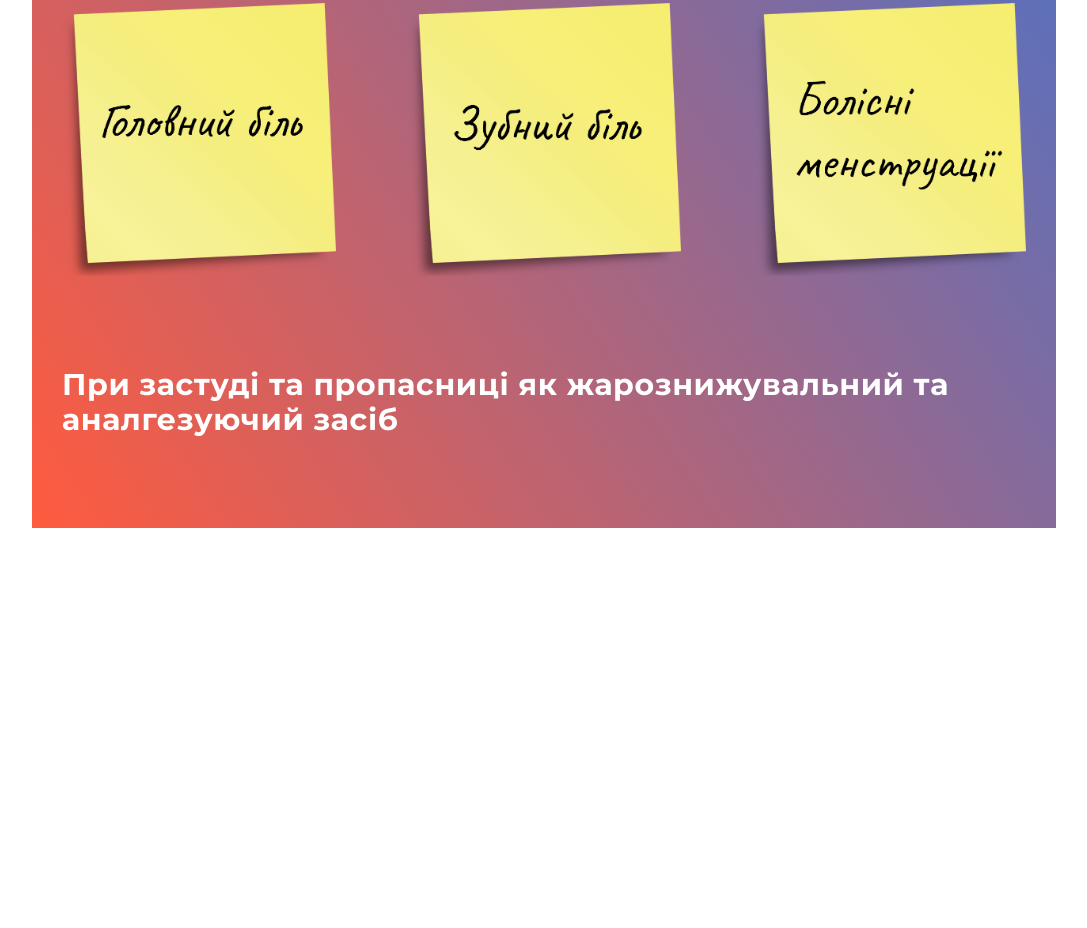
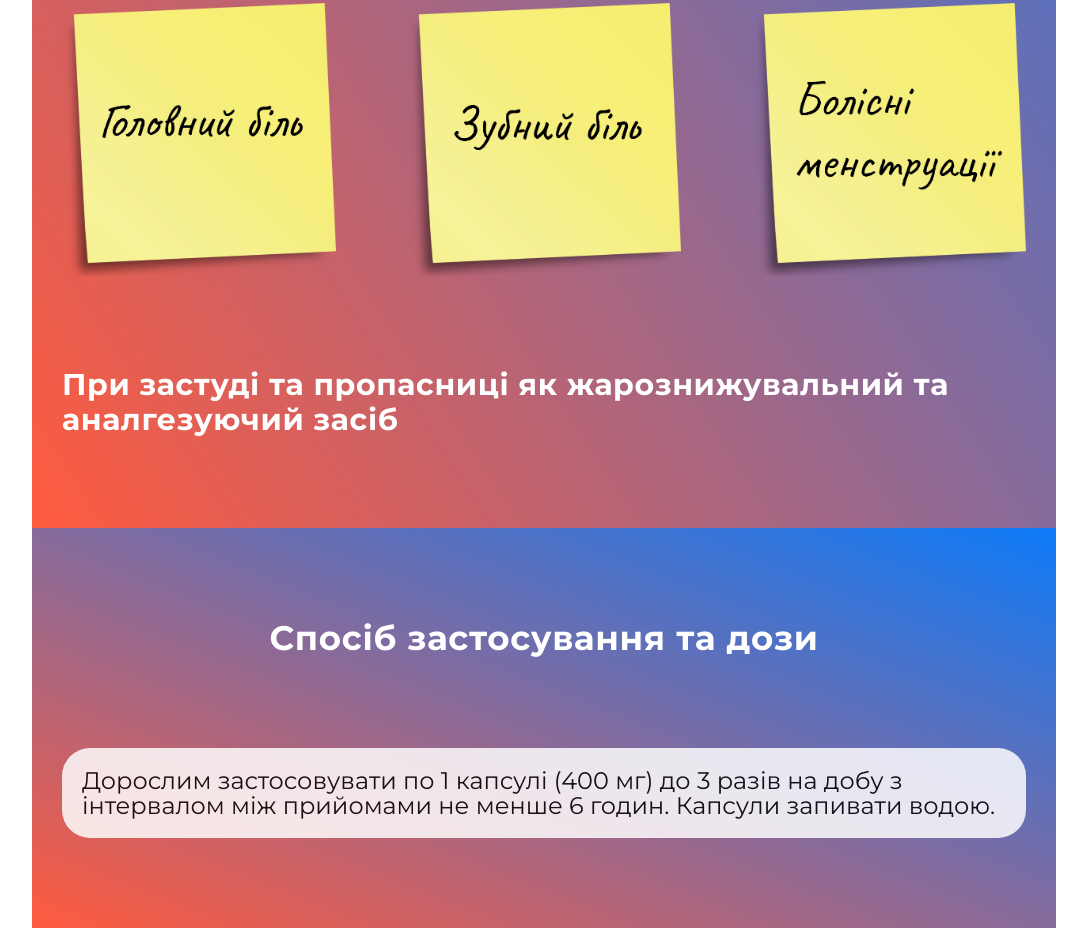
Before and after one commit to AndreyMandybura/eurofast_softcaps, a plain HTML site: page index.html in a window 1280 px wide. Shown: the part 3682-4610 px from the top of the page, without its empty margins (96-1183 px from the left). Before the commit the page ends 4210 px from the top, so only its background shows below. Drawn offline with Linux system fonts and the light colour scheme.

Commit message:
Method section full

```diff
--- a/css/main.css
+++ b/css/main.css
@@ -541,3 +541,72 @@ p {
         padding-right: 70px;
     }
 }
+
+.method-section {
+    background-image: linear-gradient(to top right,
+            rgba(255, 91, 62, 1),
+            rgba(13, 122, 248, 1));
+    padding-top: 50px;
+    padding-bottom: 50px;
+    padding-left: 30px;
+    padding-right: 30px;
+
+    @media screen and (min-width: 1024px) {
+        padding-top: 90px;
+        padding-bottom: 90px;
+    }
+
+    @media screen and (min-width: 1440px) {
+        padding-top: 120px;
+        padding-bottom: 120px;
+        padding-left: 70px;
+        padding-right: 70px;
+    }
+}
+
+.method-title {
+    font-family: var(--main-font);
+    font-weight: 700;
+    font-size: 24px;
+    line-height: 1.18;
+    letter-spacing: 0.02em;
+    color: #fff;
+    text-align: center;
+    margin-bottom: 50px;
+
+    @media screen and (min-width: 768px) {
+        font-size: 34px;
+    }
+
+    @media screen and (min-width: 1024px) {
+        margin-bottom: 90px;
+    }
+
+    @media screen and (min-width: 1440px) {
+        font-size: 46px;
+    }
+}
+
+.method-box {
+    background-color: #FFF;
+    opacity: 0.84;
+    border-radius: 28px;
+    padding: 20px;
+}
+
+.method-text {
+    font-family: var(--main-font);
+    font-weight: 400;
+    font-size: 14px;
+    line-height: 18px;
+    color: #000000;
+
+    @media screen and (min-width: 768px) {
+        font-size: 24px;
+        line-height: 25px;
+    }
+
+    @media screen and (min-width: 1440px) {
+        font-size: 28px;
+    }
+}
--- a/index.html
+++ b/index.html
@@ -62,6 +62,13 @@
             </div>
             <h2 class="use-second-text">При застуді та пропасниці як жарознижувальний та аналгезуючий засіб</h2>
         </section>
+        <section class="container method-section">
+            <h1 class="method-title">Спосіб застосування та дози</h1>
+            <div class="method-box">
+                <p class="method-text">Дорослим застосовувати по 1 капсулі (400 мг) до 3 разів на добу з інтервалом між прийомами не менше 6 годин. Капсули
+                запивати водою.</p>
+            </div>
+        </section>
     </main>
 </body>
 </html>
```
